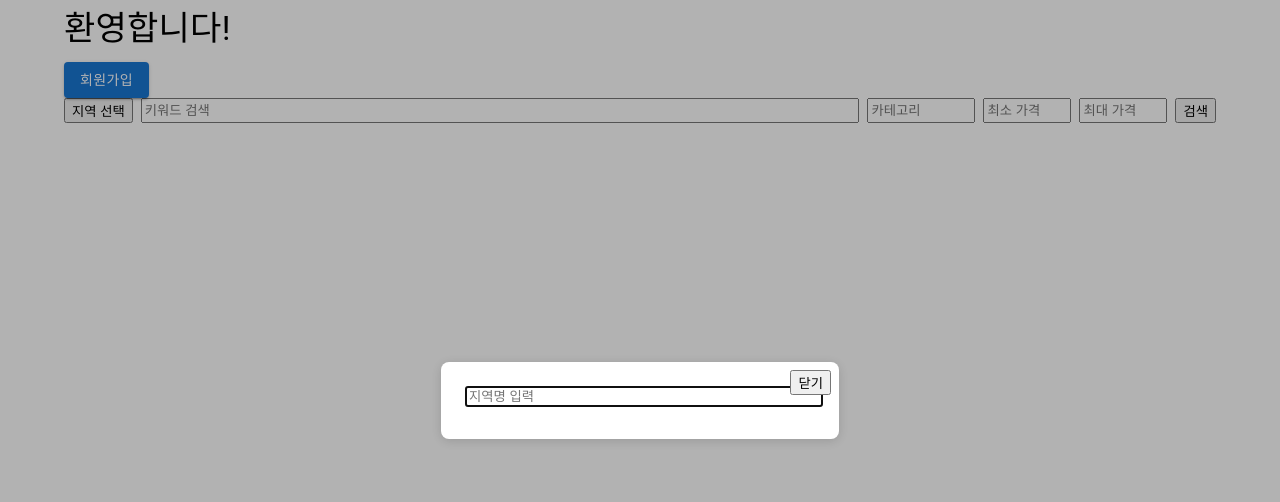
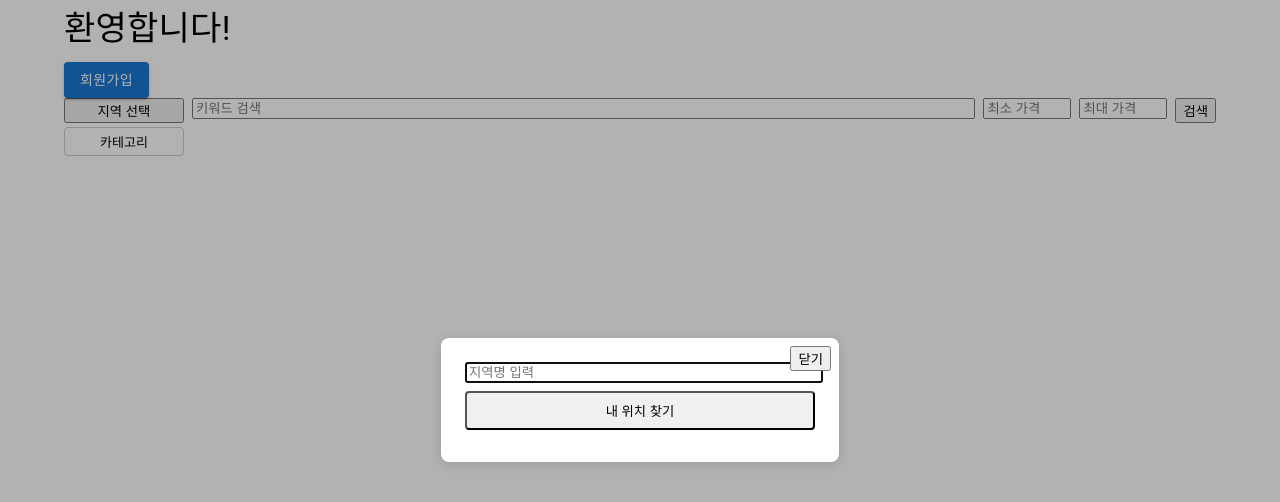
Before and after one commit to oyushik/rookiejangter-web-market, a React (Vite) app in the folder frontend/: page / in a window 1280 px wide. Both pictures are taken after a click on the button "지역 선택". Shown: the top 502 px of the page. Built offline with nearby package versions, Linux system fonts and the light colour scheme.

Commit message:
상품 검색창 기능 추가

```diff
--- a/frontend/src/components/AreaSelectModal.jsx
+++ b/frontend/src/components/AreaSelectModal.jsx
@@ -1,13 +1,18 @@
 import React, { useState } from 'react';
 import emdData from '../json/emd_code.json';
+import axios from 'axios';
 
 const PAGE_SIZE = 20;
+const KAKAO_REST_API_KEY = import.meta.env.VITE_KAKAO_REST_API_KEY; // 실제 키로 교체 필요
 
 const AreaSelectModal = ({ onSelect, onClose }) => {
     const [area, setArea] = useState('');
     const [suggestions, setSuggestions] = useState([]);
     const [showSuggestions, setShowSuggestions] = useState(false);
     const [page, setPage] = useState(0);
+    const [myLocation, setMyLocation] = useState(null);
+    const [locLoading, setLocLoading] = useState(false);
+    const [locError, setLocError] = useState('');
 
     const handleAreaChange = (e) => {
         const value = e.target.value.replace(/\s+/g, ' ').trim().toLowerCase();
@@ -35,7 +40,79 @@ const AreaSelectModal = ({ onSelect, onClose }) => {
     };
 
     const handleSuggestionClick = (suggestion) => {
-        onSelect(suggestion); // 부모에 값 전달
+        onSelect(suggestion);
+    };
+
+    // 내 위치 찾기 버튼 클릭 시
+    const handleFindMyLocation = async () => {
+        setLocLoading(true);
+        setLocError('');
+        setMyLocation(null);
+        try {
+            // // 1) 백엔드에서 주소 정보 받아오기
+            // const res = await axios.get('/get-location');
+            // const addressInfo = res.data.documents?.[0]?.address;
+            // if (!addressInfo) throw new Error('주소 정보를 찾을 수 없습니다.');
+
+            // // 2) 시도명, 시군구명, 읍면동명 추출 및 공백 기준 앞부분만
+            // const 시도명 = addressInfo.region_1depth_name;
+            // const 시군구명 = addressInfo.region_2depth_name;
+            // let 읍면동명 = addressInfo.region_3depth_name;
+            // if (읍면동명 && 읍면동명.includes(' ')) {
+            //     읍면동명 = 읍면동명.split(' ')[0];
+            // }
+
+            // <test> 브라우저에서 직접 위경도 얻기
+            const getPosition = () =>
+                new Promise((resolve, reject) => {
+                    if (!navigator.geolocation) {
+                        reject(new Error('이 브라우저에서는 위치 정보를 지원하지 않습니다.'));
+                    } else {
+                        navigator.geolocation.getCurrentPosition(
+                            pos => resolve(pos),
+                            err => reject(err)
+                        );
+                    }
+                });
+
+            const pos = await getPosition();
+            const lat = pos.coords.latitude;
+            const lng = pos.coords.longitude;
+
+            const kakaoRes = await axios.get(
+                `https://dapi.kakao.com/v2/local/geo/coord2address.json?x=${lng}&y=${lat}`,
+                {
+                    headers: {
+                        Authorization: `KakaoAK ${KAKAO_REST_API_KEY}`,
+                    },
+                }
+            );
+
+            const addressInfo = kakaoRes.data.documents[0]?.address;
+            if (!addressInfo) throw new Error('주소 정보를 찾을 수 없습니다.');
+
+            const 시도명 = addressInfo.region_1depth_name;
+            const 시군구명 = addressInfo.region_2depth_name;
+            let 읍면동명 = addressInfo.region_3depth_name;
+
+            if (읍면동명 && 읍면동명.includes(' ')) {
+                읍면동명 = 읍면동명.split(' ')[0];
+            }
+            // </test> end
+
+            setMyLocation({
+                시도명,
+                시군구명,
+                읍면동명,
+                lat,
+                lng,
+            });
+        } catch (err) {
+            setLocError('내 위치를 찾을 수 없습니다.');
+            console.error(err);
+        } finally {
+            setLocLoading(false);
+        }
     };
 
     const pagedSuggestions = suggestions.slice(page * PAGE_SIZE, (page + 1) * PAGE_SIZE);
@@ -75,6 +152,26 @@ const AreaSelectModal = ({ onSelect, onClose }) => {
                     style={{ width: '100%', marginBottom: 8 }}
                     autoFocus
                 />
+                {/* 내 위치 찾기 버튼 */}
+                <button
+                    style={{ width: '100%', marginBottom: 8, background: '#f0f0f0', padding: 8, borderRadius: 4 }}
+                    onClick={handleFindMyLocation}
+                    disabled={locLoading}
+                >
+                    {locLoading ? '내 위치 찾는 중...' : '내 위치 찾기'}
+                </button>
+                {/* 내 위치 결과 시각화 */}
+                {locError && <div style={{ color: 'red', marginBottom: 8 }}>{locError}</div>}
+                {myLocation && (
+                    <div style={{ marginBottom: 8, background: '#f9f9f9', padding: 8, borderRadius: 4 }}>
+                        <button
+                            style={{fontSize: 20, width: 350 }}
+                            onClick={() => onSelect(myLocation)}>
+                            내 위치: {[myLocation.시도명, myLocation.시군구명, myLocation.읍면동명]
+                                .filter(Boolean).join(' ')}
+                        </button>
+                    </div>
+                )}
                 {showSuggestions && pagedSuggestions.length > 0 && (
                     <ul
                         style={{
--- a/frontend/src/components/CategorySelect.jsx
+++ b/frontend/src/components/CategorySelect.jsx
@@ -1,12 +1,70 @@
-import React from 'react';
+import { useState } from 'react';
 
-const CategorySelect = ({ value, onChange, options }) => (
-    <select value={value} onChange={onChange} style={{ width: 100 }}>
-        <option value="">카테고리</option>
-        {options.map(opt => (
-            <option key={opt.value} value={opt.value}>{opt.label}</option>
-        ))}
-    </select>
-);
+const CategorySelect = ({ value, onChange, options }) => {
+    const [open, setOpen] = useState(false);
+
+    return (
+        <div
+            style={{ position: 'relative', display: 'inline-block', width: 120 }}
+            onMouseEnter={() => setOpen(true)}
+            onMouseLeave={() => setOpen(false)}
+        >
+            {/* 모달 버튼과 동일한 스타일 */}
+            <button
+                style={{
+                    width: '100%',
+                    padding: 4,
+                    fontSize: 13,
+                    border: '1px solid #ccc',
+                    borderRadius: 4,
+                    background: '#fff',
+                    cursor: 'pointer',
+                    textAlign: 'center',
+                    userSelect: 'none'
+                }}
+                type="button"
+            >
+                {value
+                    ? options.find(opt => opt.value === value)?.label || '카테고리'
+                    : '카테고리'}
+            </button>
+            {open && (
+                <div
+                    style={{
+                        position: 'absolute',
+                        top: '100%',
+                        left: 0,
+                        background: '#fff',
+                        border: '1px solid #ccc',
+                        borderRadius: 4,
+                        boxShadow: '0 2px 8px rgba(0,0,0,0.1)',
+                        zIndex: 100,
+                        minWidth: 120,
+                        width: 120,
+                    }}
+                >
+                    {options.map(opt => (
+                        <div
+                            key={opt.value}
+                            style={{
+                                padding: 4,
+                                fontSize: 13,
+                                cursor: 'pointer',
+                                background: value === opt.value ? '#f0f0f0' : '#fff',
+                                textAlign: 'center'
+                            }}
+                            onClick={() => {
+                                onChange({ target: { value: opt.value } });
+                                setOpen(false);
+                            }}
+                        >
+                            {opt.label}
+                        </div>
+                    ))}
+                </div>
+            )}
+        </div>
+    );
+};
 
 export default CategorySelect;
--- a/frontend/src/components/KeywordSearch.jsx
+++ b/frontend/src/components/KeywordSearch.jsx
@@ -1,5 +1,3 @@
-import React from 'react';
-
 const KeywordSearch = ({ value, onChange, onSearch }) => {
     const handleKeyDown = (e) => {
         if (e.key === 'Enter' && onSearch) {
--- a/frontend/src/components/PriceInput.jsx
+++ b/frontend/src/components/PriceInput.jsx
@@ -1,10 +1,14 @@
-import React from 'react';
-
 const PriceInput = ({ value, onChange, placeholder }) => {
     const handleChange = e => {
-        const val = e.target.value;
+        let val = e.target.value;
         // 숫자만 입력, 음수/소수점 방지
         if (/^\d*$/.test(val)) {
+            // 0만 여러개면 0 하나로, 0으로 시작하면 앞의 0 모두 제거
+            if (/^0+$/.test(val)) {
+                val = '0';
+            } else if (/^0\d+/.test(val)) {
+                val = val.replace(/^0+/, '');
+            }
             onChange(val);
         }
     };
--- a/frontend/src/components/ProductSearch.jsx
+++ b/frontend/src/components/ProductSearch.jsx
@@ -2,6 +2,10 @@ import React, { useState } from 'react';
 import { useNavigate, useLocation } from 'react-router-dom';
 import AreaSelectModal from './AreaSelectModal';
 import KeywordSearch from './KeywordSearch';
+import CategorySelect from './CategorySelect';
+import { CATEGORY_OPTIONS } from '../constants/CategoryOptions';
+import PriceInput from './PriceInput';
+
 
 const ProductSearch = () => {
     const [modalOpen, setModalOpen] = useState(false); // 지역 선택 모달 열림/닫힘
@@ -37,45 +41,46 @@ const ProductSearch = () => {
         if (category) params.set('category', category);
         if (minPrice) params.set('minPrice', minPrice);
         if (maxPrice) params.set('maxPrice', maxPrice);
+        // 최소 =< 최대 가격 유효성 검사
+        if (minPrice && maxPrice && Number(minPrice) > Number(maxPrice)) {
+            alert('최소 가격은 최대 가격보다 작거나 같아야 합니다.');
+            return;
+        }
 
         navigate(`/products?${params.toString()}`);
     };
 
     return (
-        <div style={{ display: 'flex', gap: 8 }}>
+        <div style={{ display: 'flex', gap: 8, alignItems: 'flex-start' }}>
             {/* 지역 선택 버튼 */}
-            <button onClick={() => setModalOpen(true)}>
-                {selected ? selected.읍면동명 : '지역 선택'}
-            </button>
-            {/* 키워드 검색 입력창 (props로 value, onChange 전달) */}
+            <div style={{ display: 'flex', flexDirection: 'column', gap: 4 }}>
+                <button onClick={() => setModalOpen(true)}>
+                    {selected ? selected.읍면동명 : '지역 선택'}
+                </button>
+                {/* 카테고리 입력 */}
+                <CategorySelect
+                    value={category}
+                    onChange={e => setCategory(e.target.value)}
+                    options={CATEGORY_OPTIONS}
+                />
+            </div>
+            {/* 키워드 검색 입력창 */}
             <KeywordSearch
                 value={keyword}
                 onChange={e => setKeyword(e.target.value)}
                 onSearch={handleSearch}
             />
-            {/* 카테고리 입력 */}
-            <input
-                type="text"
-                placeholder="카테고리"
-                value={category}
-                onChange={e => setCategory(e.target.value)}
-                style={{ width: 100 }}
-            />
             {/* 최소 가격 입력 */}
-            <input
-                type="number"
+            <PriceInput
+                value={minPrice}
+                onChange={setMinPrice}
                 placeholder="최소 가격"
-                value={minPrice}
-                onChange={e => setMinPrice(e.target.value)}
-                style={{ width: 80 }}
             />
             {/* 최대 가격 입력 */}
-            <input
-                type="number"
+            <PriceInput
+                value={maxPrice}
+                onChange={setMaxPrice}
                 placeholder="최대 가격"
-                value={maxPrice}
-                onChange={e => setMaxPrice(e.target.value)}
-                style={{ width: 80 }}
             />
             {/* 검색 버튼 */}
             <button onClick={handleSearch}>검색</button>
--- /dev/null
+++ b/frontend/src/constants/CategoryOptions.js
@@ -0,0 +1,22 @@
+export const CATEGORY_OPTIONS = [
+    { value: '디지털기기', label: '디지털기기' },
+    { value: '생활가전', label: '생활가전' },
+    { value: '가구/인테리어', label: '가구/인테리어' },
+    { value: '생활/주방', label: '생활/주방' },
+    { value: '유아동', label: '유아동' },
+    { value: '유아도서', label: '유아도서' },
+    { value: '여성의류', label: '여성의류' },
+    { value: '여성잡화', label: '여성잡화' },
+    { value: '남성패션/잡화', label: '남성패션/잡화' },
+    { value: '뷰티/미용', label: '뷰티/미용' },
+    { value: '스포츠/레저', label: '스포츠/레저' },
+    { value: '취미/게임/음반', label: '취미/게임/음반' },
+    { value: '도서', label: '도서' },
+    { value: '티켓/교환권', label: '티켓/교환권' },
+    { value: '가공식품', label: '가공식품' },
+    { value: '건강기능식품', label: '건강기능식품' },
+    { value: '반려동물용품', label: '반려동물용품' },
+    { value: '식물', label: '식물' },
+    { value: '기타 중고물품', label: '기타 중고물품' },
+    { value: '삽니다', label: '삽니다' },
+];
```
Also changed, not shown: 1 other file (tests, documents, lock files or other folders).
